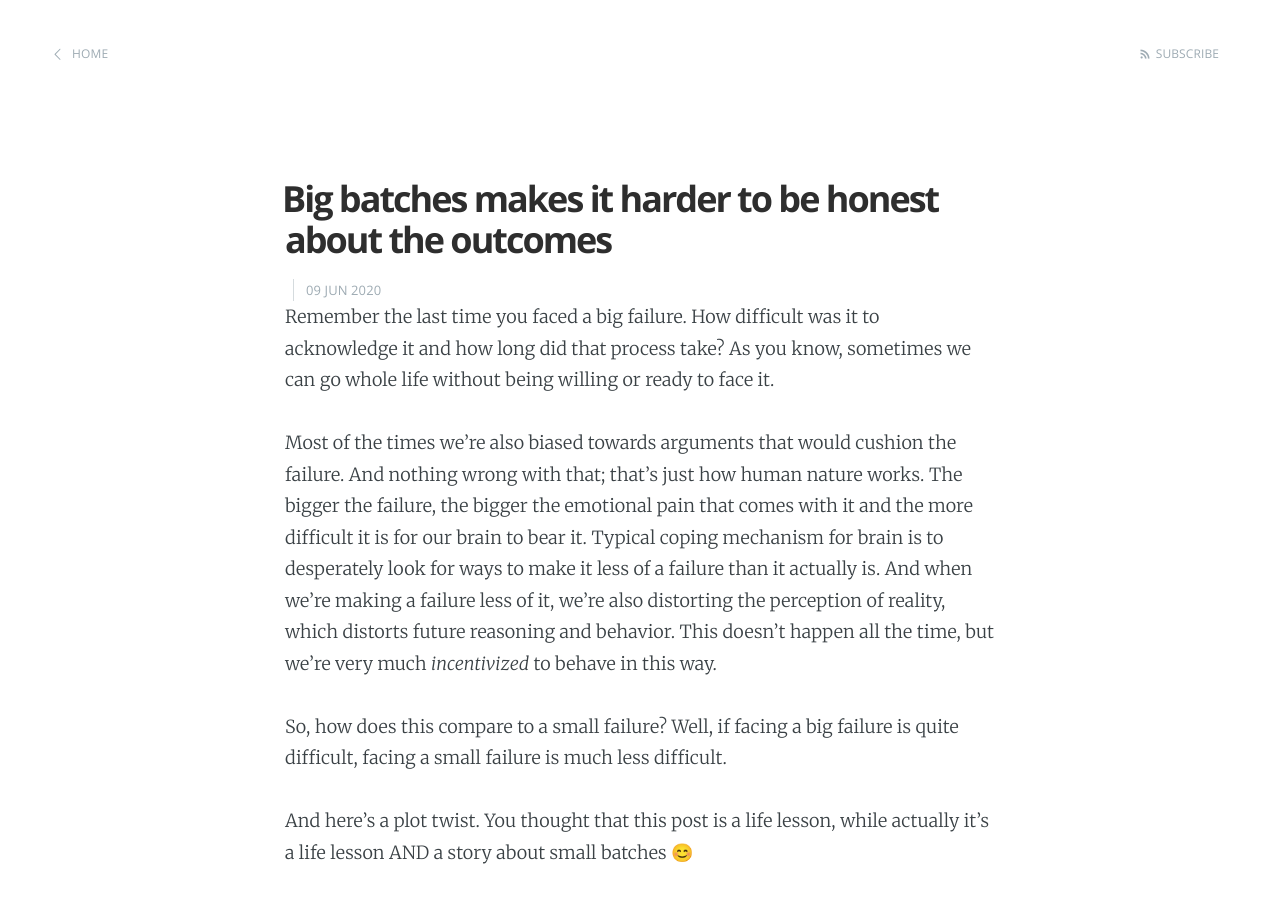
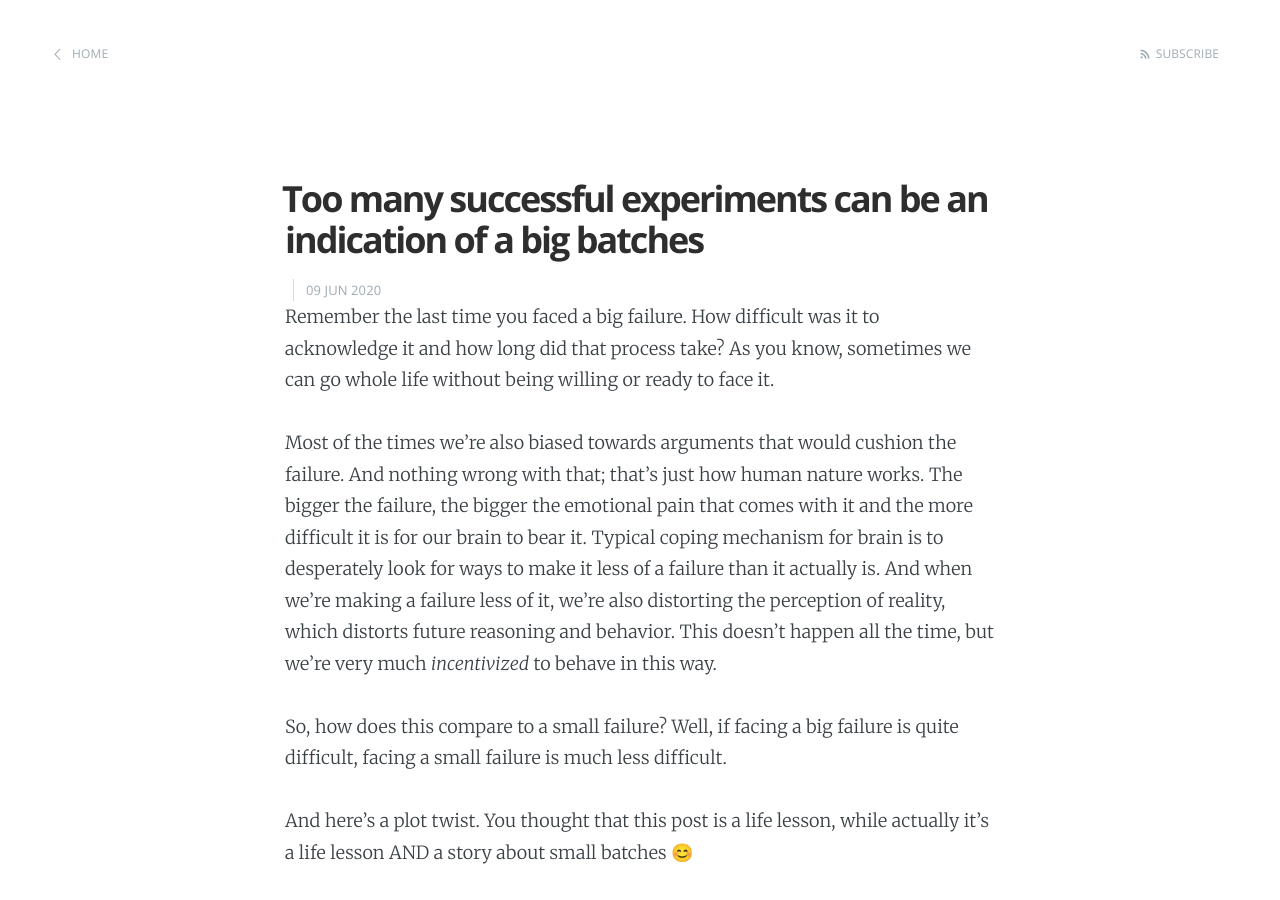
Before and after one commit to dragan-stepanovic/dragan-stepanovic.github.io, a Jekyll site: the page built from _posts/2020-06-09-big-batches-reality-distortion.md, in a window 1280 px wide and 900 px high. Built offline with Jekyll 4.4.1, drawn with Linux system fonts in a browser that asks for light colours.

Commit message:
Update 2020-06-09-big-batches-reality-distortion.md

```diff
--- a/_posts/2020-06-09-big-batches-reality-distortion.md
+++ b/_posts/2020-06-09-big-batches-reality-distortion.md
@@ -1,6 +1,6 @@
 ---
 layout: post
-title:  "Big batches makes it harder to be honest about the outcomes"
+title:  "Too many successful experiments can be an indication of a big batches"
 ---
 
 Remember the last time you faced a big failure. How difficult was it to acknowledge it and how long did that process take?
```
